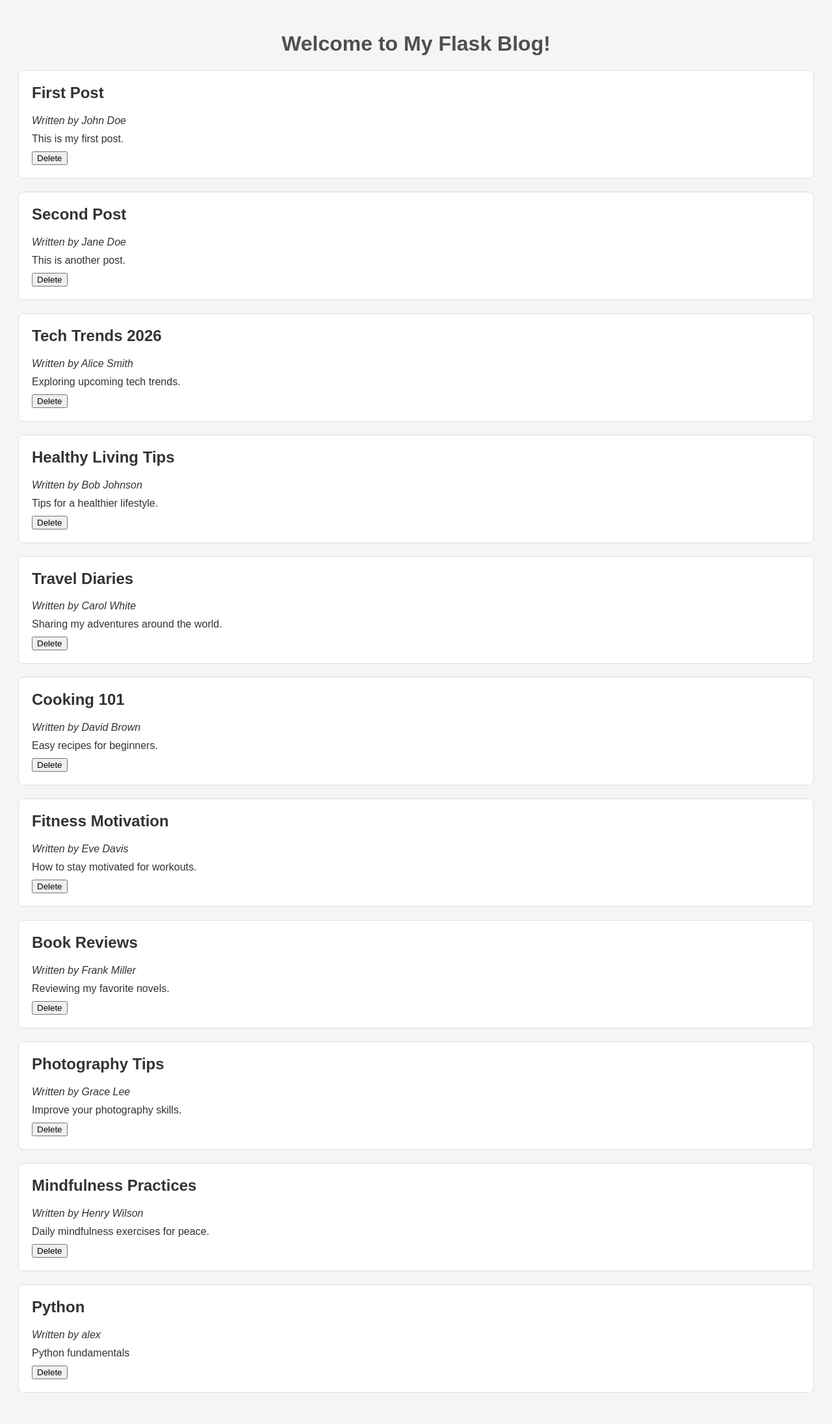
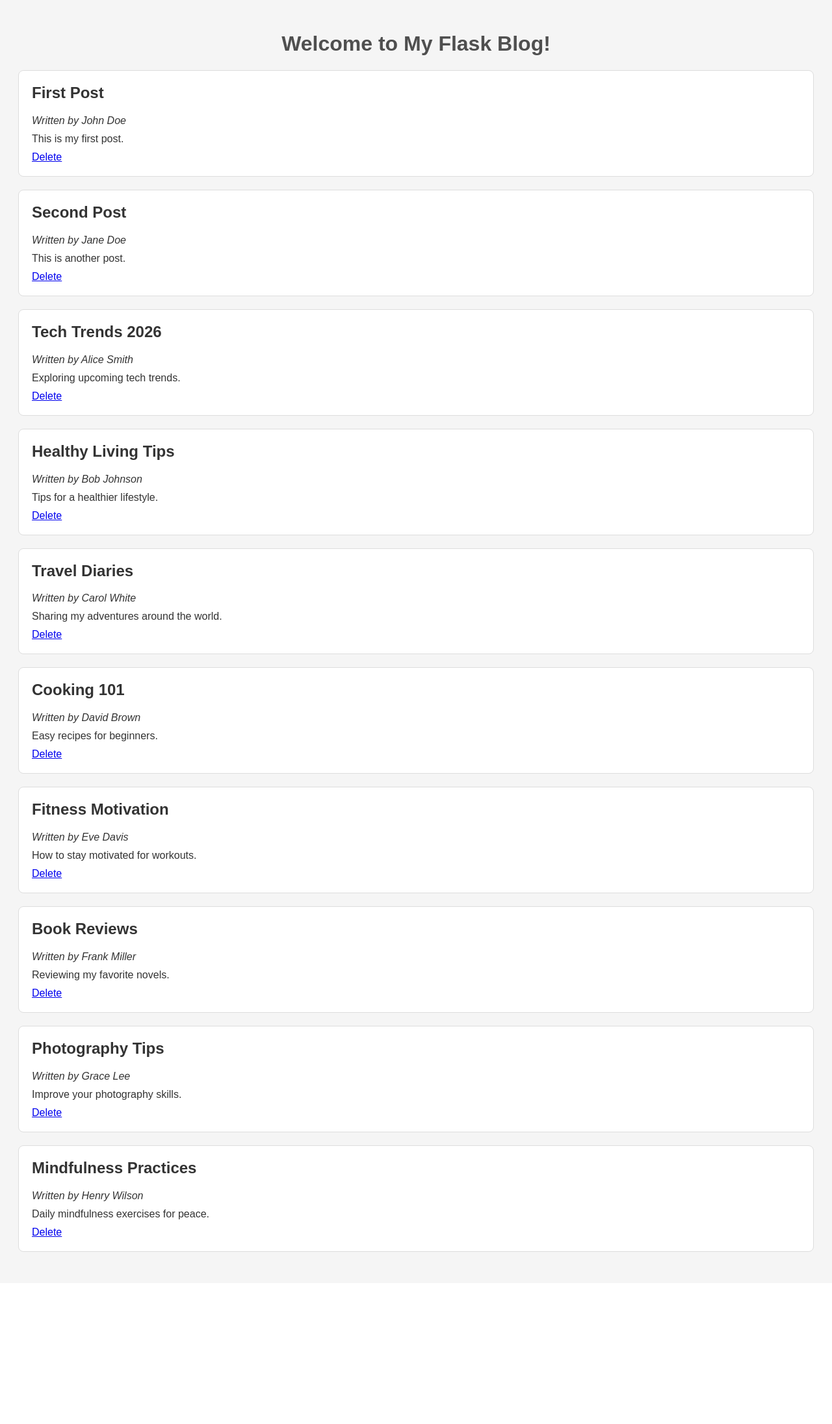
Before and after one commit to Hasireddy/Masterblog, a Flask app: page / in a window 1280 px wide. Shown: the whole page at 65% size. After the commit the page ends 1927 px from the top, so only its background shows below. Run offline with Flask 3, Linux system fonts and the light colour scheme.

Commit message:
updated delete function to handle string ids

```diff
--- a/app.py
+++ b/app.py
@@ -38,5 +38,21 @@ def add_blog():
 
 
 
+@app.route('/delete/<int:post_id>')
+def delete(post_id):
+    with open("data.json", "r") as fileobj:
+        blogs = json.loads(fileobj.read())
+
+        for blog in blogs:
+            if int(blog['id']) == post_id:
+                blogs.remove(blog)
+
+    with open("data.json", "w") as fileobj:
+        json.dump(blogs, fileobj, indent=4)
+
+    return redirect(url_for('index'))
+
+
+
 if __name__ == '__main__':
     app.run(host="0.0.0.0", port=5000, debug=True)
--- a/data.json
+++ b/data.json
@@ -58,11 +58,5 @@
         "author": "Henry Wilson",
         "title": "Mindfulness Practices",
         "content": "Daily mindfulness exercises for peace."
-    },
-    {
-        "id": "11",
-        "title": "Python",
-        "author": "alex",
-        "content": "Python fundamentals"
     }
 ]
--- a/templates/index.html
+++ b/templates/index.html
@@ -14,7 +14,7 @@
             <h2>{{blog["title"]}}</h2>
             <p><em>Written by {{blog["author"]}}</em></p>
             <p>{{blog["content"]}}</p>
-            <button>Delete</button>
+            <a href="{{ url_for('delete', post_id=blog['id']) }}">Delete</a>
         </div>
     {% endfor %}
 </body>
```
